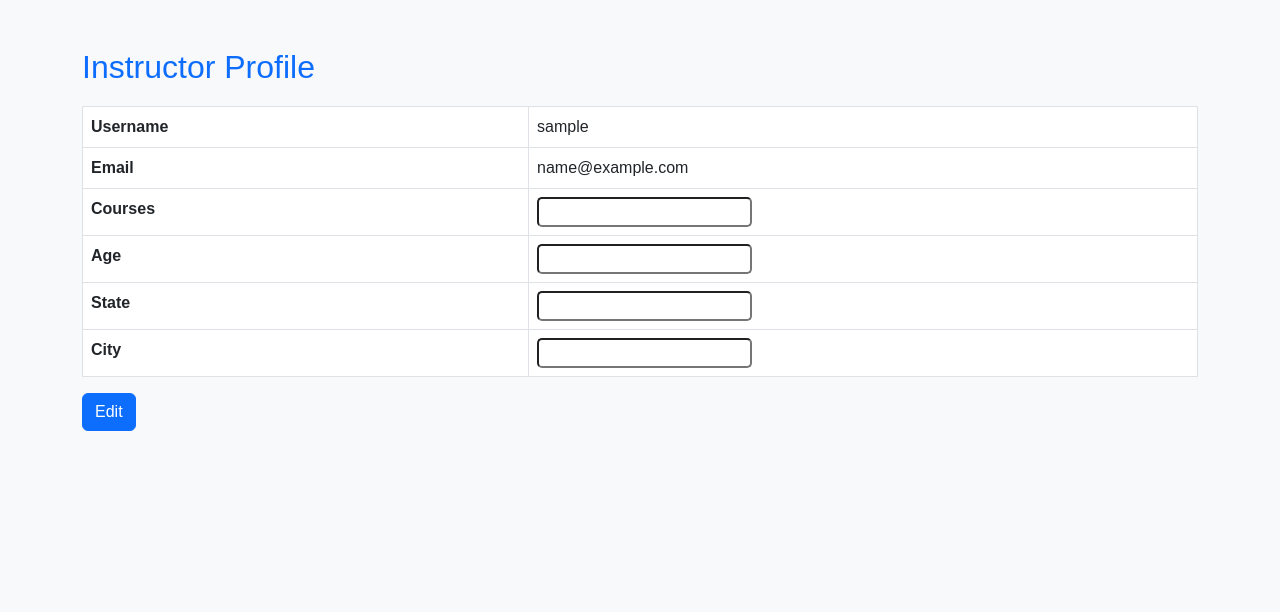
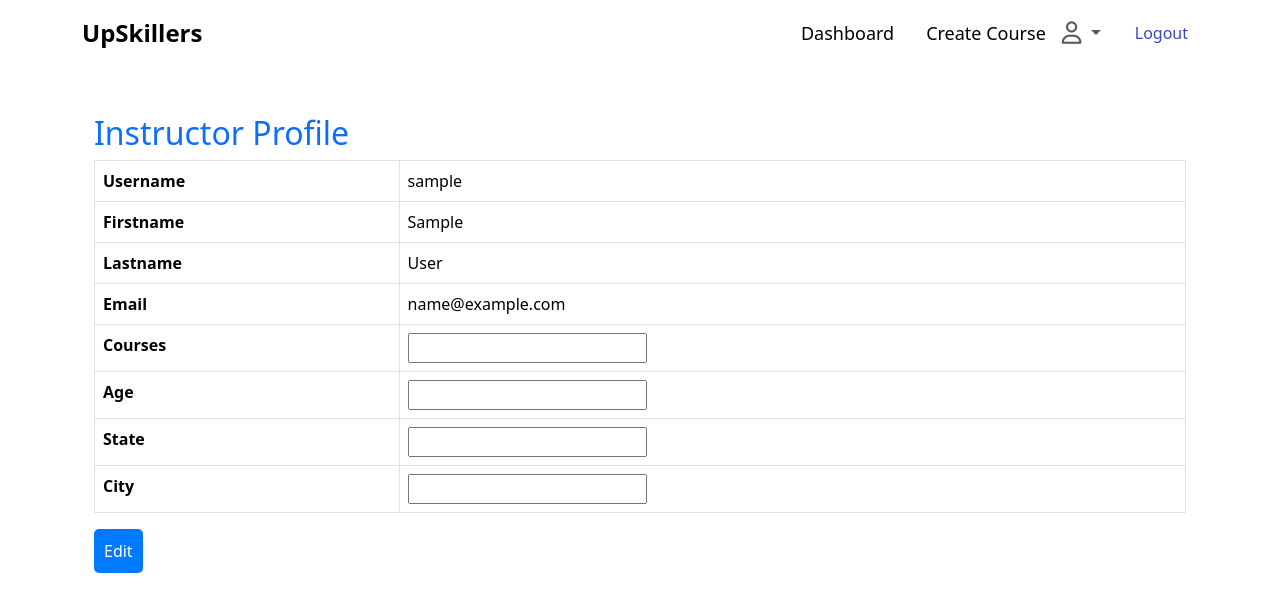
Before and after one commit to kushali13/hackathon, a Django app: page /instructor-profile/ in a window 1280 px wide. Shown: the top 612 px of the page. Run offline with Django 5.2, Linux system fonts and the light colour scheme; the visitor is signed in with stand-in values (Sample User, id 1); data comes from the database, SQL or seed files in the repository.

Commit message:
Add instructor dashboard and related templates; remove unused login.js

```diff
--- a/hackathon/urls.py
+++ b/hackathon/urls.py
@@ -1,17 +1,24 @@
 from django.urls import path
-from .views import home, register, user_login, learner, instructor, courses, logout_view,learner_profile,update_learner_profile,instructor_profile,update_instructor_profile , add_course
+from .views import *
 
 urlpatterns = [
+    # Admin URLs
     path("", home, name="home"),
     path("register/", register, name="register"),
     path("login/", user_login, name="user_login"),
+    path("logout/", logout_view, name="logout"),
+    path("courses/", courses, name="courses"),
+
+    # Learner URLs
     path("learner/", learner, name="learner"),
-    path("instructor/", instructor, name="instructor"),
-    path("courses/", courses, name="courses"),
-    path("logout/", logout_view, name="logout"),
     path('learner-profile/', learner_profile, name='learner_profile'),
     path('learner-profile/update/', update_learner_profile, name='update_learner_profile'),
+
+    # Insructor URLs
+    path("instructor/", instructor, name="instructor"),
     path('instructor-profile/', instructor_profile, name='instructor_profile'),
     path('instructor-profile/update/', update_instructor_profile, name='update_instructor_profile'),
     path('instructor/add-course/', add_course, name='add_course'),
+    path("instructor/course/edit/<int:course_id>/", edit_course, name="edit_course"),
+
 ]
--- a/hackathon/views.py
+++ b/hackathon/views.py
@@ -71,10 +71,18 @@ def user_login(request):
 def learner(request):
     return render(request, "learner.html")
 
-
 @login_required
 def instructor(request):
-    return render(request, "instructor.html")
+    instructor_courses = Course.objects.filter(instructor=request.user)
+    total_enrolled_students = sum(course.enrolled_students for course in instructor_courses)
+    active_courses = instructor_courses.filter(is_active=True).count()
+
+    context = {
+        "instructor_courses": instructor_courses,
+        "total_enrolled_students": total_enrolled_students,
+        "active_courses": active_courses,
+    }
+    return render(request, "instructor/instructor.html", context)
 
 
 def courses(request):
@@ -110,7 +118,29 @@ def add_course(request):
         messages.success(request, "Course added successfully!")
         return redirect("courses")
 
-    return render(request, "add_course.html")
+    return render(request, "instructor/add_course.html")
+
+def edit_course(request, course_id):
+    course = get_object_or_404(Course, id=course_id, instructor=request.user)
+
+    if request.method == "POST":
+        course.title = request.POST["title"]
+        course.description = request.POST["description"]
+        course.start_date = request.POST["start_date"]
+        course.end_date = request.POST["end_date"]
+        course.price = request.POST["price"]
+        course.syllabus = request.POST["syllabus"]
+        course.prerequisites = request.POST["prerequisites"]
+        course.is_active = request.POST["is_active"] == "True"
+
+        if "image" in request.FILES:
+            course.image = request.FILES["image"]
+
+        course.save()
+        return redirect("/instructor")
+
+    return render(request, "instructor/edit_course.html", {"course": course})
+
 
 def logout_view(request):
     auth_logout(request)  # Use auth_logout to avoid conflicts
@@ -119,7 +149,7 @@ def logout_view(request):
 @login_required
 def learner_profile(request):
     learner_profile, created = LearnerProfile.objects.get_or_create(user=request.user)
-    return render(request, 'learner_profile.html', {'learner_profile': learner_profile})
+    return render(request, 'learner/learner_profile.html', {'learner_profile': learner_profile})
 
 @login_required
 def update_learner_profile(request):
@@ -141,7 +171,7 @@ def update_learner_profile(request):
 @login_required
 def instructor_profile(request):
     instructor_profile, created = InstructorProfile.objects.get_or_create(user=request.user)
-    return render(request, 'instructor_profile.html', {'instructor_profile': instructor_profile})
+    return render(request, 'instructor/instructor_profile.html', {'instructor_profile': instructor_profile})
 
 @login_required
 def update_instructor_profile(request):
--- a/templates/add_course.html
+++ b/templates/instructor/add_course.html
@@ -1,7 +1,9 @@
-{% extends "base/base.html" %}
+{% extends "instructor/instructor_base.html" %}
+{% load static %}
 {% block title %}Add Course - UpSkillers{% endblock %}
 
 {% block content %}
+
 <div class="container my-5">
     <div class="row justify-content-center">
         <div class="col-lg-10">
--- a/templates/instructor.html
+++ b/templates/instructor/instructor_base.html
@@ -14,7 +14,7 @@
     <nav class="navbar navbar-expand-lg custom-navbar">
         <div class="container">
 
-            <a class="navbar-brand" href="#">UpSkillers</a>
+            <a class="navbar-brand" href="{% url 'home' %}">UpSkillers</a>
 
             <button class="navbar-toggler" type="button" data-bs-toggle="collapse" data-bs-target="#navbarNav">
                 <span class="navbar-toggler-icon"></span>
@@ -24,8 +24,12 @@
                 <ul class="navbar-nav align-items-center">
 
                     <li class="nav-item">
-                        <a class="nav-link me-3" href="#">Enrolled Users <span class="badge bg-primary">{% if enrolled_users %}{{ enrolled_users }}{% else %}0{% endif %}</span></a>
+                        <a class="nav-link text-black " href="{% url 'instructor' %}">Dashboard <span class="badge bg-primary"></span></a>
                     </li>
+
+                    <!-- <li class="nav-item">
+                        <a class="nav-link me-1" href="#">Enrolled Users <span class="badge bg-primary">{% if enrolled_users %}{{ enrolled_users }}{% else %}0{% endif %}</span></a>
+                    </li> -->
 
                     <li class="nav-item">
                         <a class="nav-link text-black ms-3" href=" {%url 'add_course' %} ">Create Course</a>
--- a/templates/instructor_profile.html
+++ b/templates/instructor/instructor_profile.html
@@ -1,57 +1,21 @@
-<!DOCTYPE html>
-<html lang="en">
-<head>
-    <meta charset="UTF-8">
-    <meta name="viewport" content="width=device-width, initial-scale=1.0">
-    <title>Instructor Profile</title>
-    <link href="https://cdn.jsdelivr.net/npm/bootstrap@5.3.0/dist/css/bootstrap.min.css" rel="stylesheet">
-    <style>
-        body {
-            background-color: #f0f8ff; /* Light Blue */
-            font-family: 'Arial', sans-serif;
-        }
-
-        .profile-container {
-            margin-top: 50px;
-            max-width: 600px;
-        }
-
-        .card {
-            background: white;
-            border-radius: 10px;
-            border: 1px solid #007bff;
-        }
-
-        h2 {
-            color: #007bff;
-            margin-bottom: 20px;
-        }
-
-        th {
-            background-color: #007bff;
-            color: white;
-            text-align: left;
-            width: 40%;
-        }
-
-        td {
-            background-color: #f8f9fa;
-        }
-
-        input {
-            border-radius: 5px;
-        }
-
-    </style>
-</head>
-<body class="bg-light">
-
+{% extends 'instructor/instructor_base.html' %}
+{% load static %}
+{% block title %}Instructor Profile{% endblock %}
+{% block content %}
     <div class="container mt-5">
         <h2 class="text-primary">Instructor Profile</h2>
         <table class="table table-bordered">
             <tr>
                 <th>Username</th>
                 <td>{{ user.username }}</td>
+            </tr>
+            <tr>
+                <th>Firstname</th>
+                <td>{{ user.first_name }}</td>
+            </tr>
+            <tr>
+                <th>Lastname</th>
+                <td>{{ user.last_name }}</td>
             </tr>
             <tr>
                 <th>Email</th>
@@ -117,5 +81,4 @@
         });
     </script>
 
-</body>
-</html>
+{% endblock %}
--- a/templates/login.html
+++ b/templates/login.html
@@ -7,9 +7,7 @@
 <div class="container d-flex justify-content-center align-items-center min-vh-100">
     <div class="auth-container shadow p-4 rounded bg-white">
         <!-- LOGIN & SIGNUP TOGGLE -->
-        <div class="toggle-buttons mb-3">
-            <button class="toggle-btn active" onclick="showLogin()">Login</button>
-        </div>
+
 
         <div class="form-container">
             <!-- SIGN IN FORM -->
@@ -25,6 +23,7 @@
                     </div>
                     <button type="submit" class="btn btn-primary w-100">Login</button>
                     <p class="text-center mt-2"><a href="#">Forgot Password?</a></p>
+                    <p class=" text-black text-center mt2">Don't have Account <a class="link-offset-2 link-underline link-underline-opacity-0" href=" {% url 'register' %} ">SignUp</a></p>
                 </form>
             </div>
 
```
Also changed, not shown: templates/base/base.html (+10 -5 lines), templates/instructor/edit_course.html (added, +69 -0 lines), templates/instructor/instructor.html (added, +75 -0 lines), templates/login.js (deleted, +0 -10 lines), media/media/courses/IMG-20241207-WA0001_zig69Mh.jpg (added), media/media/courses/Screenshot_2025-03-12_100446_dSYtUFu.png (added), templates/learner/learner.html (renamed from templates/learner.html), templates/learner/learner_base.html (added), templates/learner/learner_profile.html (renamed from templates/learner_profile.html).
